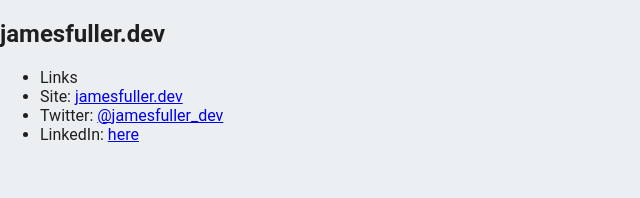
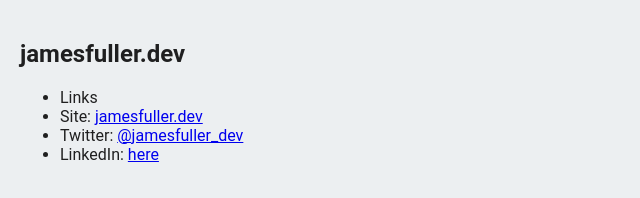
Before and after one commit to jblotus/jamesfuller.dev, a website: page public/index.html in a window 1280 px wide. Shown: the whole page, without its empty margins (0-640 px from the left). Drawn offline with Linux system fonts and the light colour scheme; some packages are replaced by stand-ins of ours.

Commit message:
More padding... (#4)
More padding...

```diff
--- a/public/index.html
+++ b/public/index.html
@@ -8,7 +8,7 @@
     <script defer src="/__/firebase/9.22.1/firebase-app-compat.js"></script>
 
     <style media="screen">
-      body { background: #ECEFF1; color: rgba(0,0,0,0.87); font-family: Roboto, Helvetica, Arial, sans-serif; margin: 0; padding: 0; }
+      body { background: #ECEFF1; color: rgba(0,0,0,0.87); font-family: Roboto, Helvetica, Arial, sans-serif; margin: 0; padding: 20px; }
       @media (max-width: 600px) {
         body, #message { margin-top: 0; background: white; box-shadow: none; }
         body { border-top: 16px solid #ffa100; }
```
